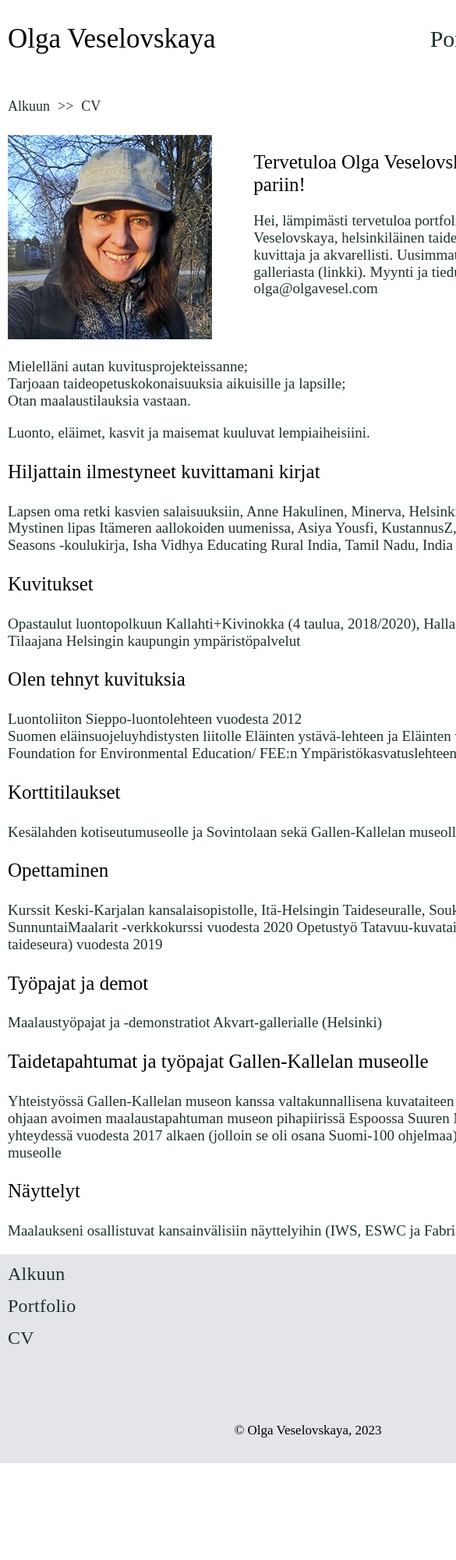
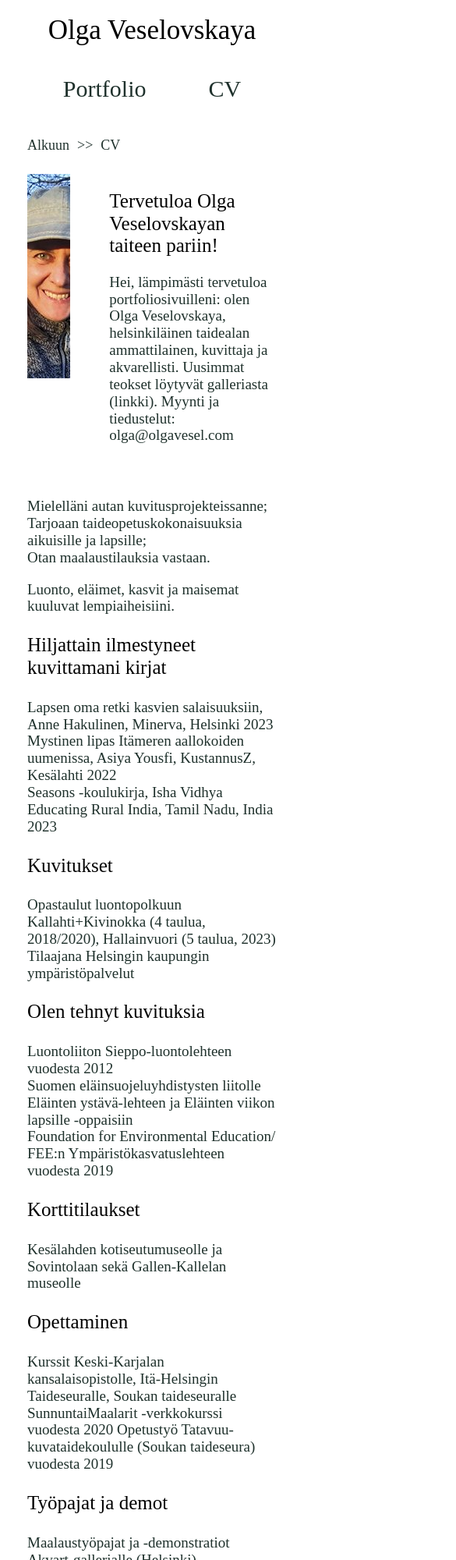
Before and after one commit to IvanHedgy/Portfolio, a plain HTML site: page cv.html in a window 390 px wide. Shown: the top 2000 px of the page at 78% size, 585 px wide, since content can reach past the window. Before the commit the page ends 1876 px from the top, so only its background shows below. Drawn offline with Linux system fonts and the light colour scheme; a web font is replaced by a local one.

Commit message:
Добавляет мобильную версию на главную

```diff
--- a/css/style.css
+++ b/css/style.css
@@ -71,13 +71,18 @@ ul {
     justify-content: flex-end;
     align-items: center;
     gap: 80px;
+
 }
 
 .img-bg {
-    background-position: top center;
+    background-position: center center;
     background-repeat: no-repeat;
     background-size: cover;
-    height: 550px;
+    height: 450px;
+}
+
+.current {
+    font-weight: 500;
 }
 
 /* Promo */
@@ -199,10 +204,10 @@ ul {
     display: grid;
     grid-template-columns: min-content, auto;
     grid-template-rows: min-content, auto;
-    gap: 20px;
+    gap: 50px;
 }
 
-.wrapper-author-photo {
+.author-photo {
     grid-column: 1 / 2;
     grid-row: 1 / 2;
 }
@@ -210,6 +215,8 @@ ul {
 .cv-promo-start {
     grid-column: 2 / 3;
     grid-row: 1 / 2;
+    justify-self: start;
+    align-self: center;
 }
 
 .cv-promo {
@@ -262,12 +269,12 @@ ul {
 
 .footer-contact-list {
     display: flex;
+    align-items: flex-end;
     flex-direction: column;
     gap: 20px;
 }
 
 .footer-contact-item {
-    align-self: self-end;
     font-family: 'Finlandica', Arial sans-serif;
     /* font-family: Helvetica; */
     font-size: 21px;
@@ -288,7 +295,7 @@ ul {
     grid-column: 1 / -1;
     grid-row: 2 / 3;
     justify-self: center;
-    padding: 15px 0 15px;
+    padding: 5px 0 5px;
 }
 
 /* Media tablet */
@@ -302,7 +309,7 @@ ul {
     }
 }
 
-@media screen and (max-width: 1367px) {
+@media screen and (max-width: 1441px) {
 
     .page-body {
         min-width: 480px;
@@ -315,8 +322,8 @@ ul {
     }
 
     .img-bg {
-        width: 90%;
-        height: 450px;
+        width: 80%;
+        height: 250px;
         margin: 0 auto;
         padding: 0px 10px;
     }
@@ -329,3 +336,57 @@ ul {
     }
 
 }
+
+/* Media mobile */
+
+@media screen and (max-width: 791px) {
+
+    .page-body {
+        min-width: 320px;
+    }
+
+    .wrapper {
+        width: 320px;
+        margin: 0 auto;
+        padding: 0px 10px;
+    }
+
+    .header-nav {
+        height: 150px;
+        display: grid;
+        justify-content: center;
+        align-items: center;
+    }
+
+    .header-list {
+        align-self: center;
+        justify-self: center;
+    }
+
+    .wrapper-footer {
+        display: flex;
+        flex-wrap: wrap;
+        flex-direction: column;
+        align-content: stretch;
+    }
+
+    .footer-contact-list {
+        display: flex;
+        flex-direction: column;
+        align-content: center;
+        align-items: center;
+    }
+
+    .footer-copy {
+        align-self: center;
+    }
+
+    .footer-nav-list {
+        display: flex;
+        flex-direction: row;
+        justify-content: space-around;
+    }
+
+
+
+}
--- a/cv.html
+++ b/cv.html
@@ -21,7 +21,7 @@
                 <a href="/index.html" class="header-logo">Olga Veselovskaya</a>
                 <ul class="header-list">
                     <li class="header-item"><a href="/portfolio.html" class="header-nav-link">Portfolio</a></li>
-                    <li class="header-item"><a href="/cv.html" class="header-nav-link">CV</a></li>
+                    <li class="header-item"><a href="/cv.html" class="header-nav-link current">CV</a></li>
                 </ul>
             </nav>
         </div>
@@ -40,14 +40,14 @@
             </ul>
 
             <div class="cv-main">
-                <div class="wrapper-author-photo">
-                    <div class="author-photo"><img src="/img/03ra_38.jpg" class="portfolio-img" width="262px"
-                            height="262px">
-                    </div>
+
+                <div class="author-photo"><img src="/img/03ra_38.jpg" class="portfolio-img" width="262px"
+                        height="262px">
                 </div>
                 <div class="cv-promo-start">
                     <h2 class="cv-title">Tervetuloa Olga Veselovskayan taiteen pariin!</h2>
-                    <p class="cv-text">Hei, lämpimästi tervetuloa portfoliosivuilleni: olen Olga Veselovskaya, helsinkiläinen taidealan ammattilainen, kuvittaja ja akvarellisti.
+                    <p class="cv-text">Hei, lämpimästi tervetuloa portfoliosivuilleni: olen Olga Veselovskaya,
+                        helsinkiläinen taidealan ammattilainen, kuvittaja ja akvarellisti.
                         Uusimmat teokset löytyvät galleriasta (linkki). Myynti ja tiedustelut: olga@olgavesel.com</p>
                 </div>
                 <div class="cv-promo">
@@ -73,8 +73,10 @@
                     <h3 class="cv-title">Olen tehnyt kuvituksia</h3>
                     <ul class="cv-list">
                         <li class="cv-item">Luontoliiton Sieppo-luontolehteen vuodesta 2012</li>
-                        <li class="cv-item">Suomen eläinsuojeluyhdistysten liitolle Eläinten ystävä-lehteen ja Eläinten viikon lapsille -oppaisiin</li>
-                        <li class="cv-item">Foundation for Environmental Education/ FEE:n Ympäristökasvatuslehteen vuodesta 2019</li>
+                        <li class="cv-item">Suomen eläinsuojeluyhdistysten liitolle Eläinten ystävä-lehteen ja Eläinten
+                            viikon lapsille -oppaisiin</li>
+                        <li class="cv-item">Foundation for Environmental Education/ FEE:n Ympäristökasvatuslehteen
+                            vuodesta 2019</li>
                     </ul>
                     <h3 class="cv-title">Korttitilaukset</h3>
                     <p class="cv-text">Kesälahden kotiseutumuseolle ja Sovintolaan sekä Gallen-Kallelan museolle</p>
@@ -88,7 +90,9 @@
                     <h3 class="cv-title">Työpajat ja demot</h3>
                     <p class="cv-text">Maalaustyöpajat ja -demonstratiot Akvart-gallerialle (Helsinki)</p>
                     <h3 class="cv-title">Taidetapahtumat ja työpajat Gallen-Kallelan museolle</h3>
-                    <p class="cv-text">Yhteistyössä Gallen-Kallelan museon kanssa valtakunnallisena kuvataiteen päivänä 10.heinäkuuta ohjaan avoimen maalaustapahtuman museon pihapiirissä Espoossa Suuren Maalaustapahtuman yhteydessä vuodesta 2017 alkaen (jolloin se oli osana Suomi-100 ohjelmaa).
+                    <p class="cv-text">Yhteistyössä Gallen-Kallelan museon kanssa valtakunnallisena kuvataiteen päivänä
+                        10.heinäkuuta ohjaan avoimen maalaustapahtuman museon pihapiirissä Espoossa Suuren
+                        Maalaustapahtuman yhteydessä vuodesta 2017 alkaen (jolloin se oli osana Suomi-100 ohjelmaa).
                         Maalaustyöpajat museolle</p>
                     <h3 class="cv-title">Näyttelyt</h3>
                     <p class="cv-text">Maalaukseni osallistuvat kansainvälisiin näyttelyihin (IWS, ESWC ja Fabriano)</p>
```
Also changed, not shown: index.html (+2 -2 lines), portfolio.html (+1 -1 lines), 1 other file.
